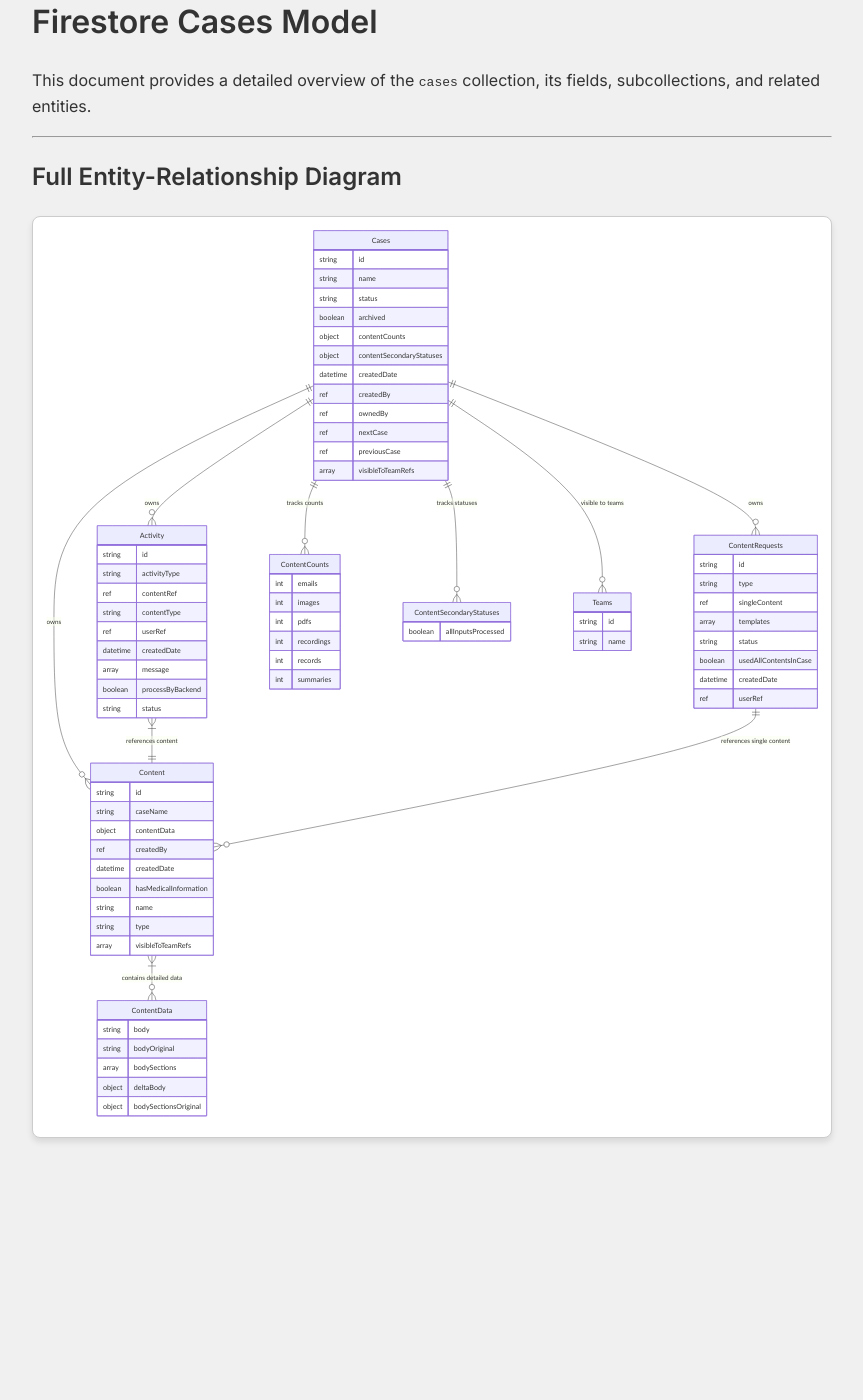
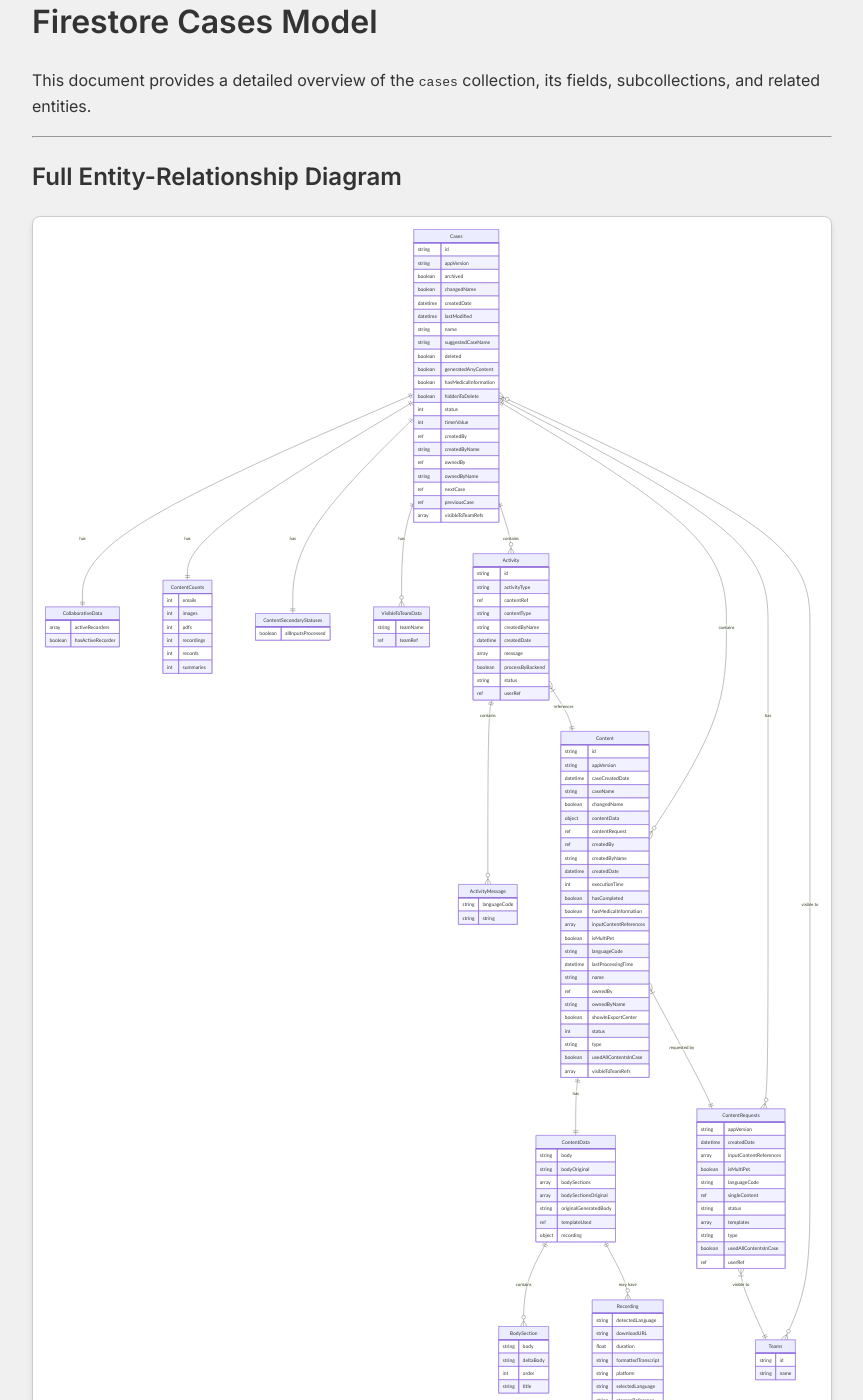
Before and after one commit to coreybb/docs, a Jekyll site: the page built from data-models/cases.md, in a window 1280 px wide and 1400 px high, scrolled down 236 px. Shown: the whole window, without its empty margins (208-1071 px from the left). Built offline with Jekyll 4.4.1, drawn with Linux system fonts in a browser that asks for light colours; before the commit the page ends 1414 px from its top, so only the background shows below that.

Commit message:
new format

```diff
--- a/data-models/cases.md
+++ b/data-models/cases.md
@@ -13,70 +13,35 @@ This document provides a detailed overview of the `cases` collection, its fields
 
 <div class="mermaid">
 erDiagram
-    %% Main Case Collection
     Cases {
         string id
+        string appVersion
+        boolean archived
+        boolean changedName
+        datetime createdDate
+        datetime lastModified
         string name
-        string status
-        boolean archived
-        object contentCounts
-        object contentSecondaryStatuses
-        datetime createdDate
+        string suggestedCaseName
+        boolean deleted
+        boolean generatedAnyContent
+        boolean hasMedicalInformation
+        boolean hiddenToDelete
+        int status
+        int timerValue
         ref createdBy
+        string createdByName
         ref ownedBy
+        string ownedByName
         ref nextCase
         ref previousCase
         array visibleToTeamRefs
     }
 
-    %% Subcollection: Activity
-    Activity {
-        string id
-        string activityType
-        ref contentRef
-        string contentType
-        ref userRef
-        datetime createdDate
-        array message
-        boolean processByBackend
-        string status
+    CollaborativeData {
+        array activeRecorders
+        boolean hasActiveRecorder
     }
 
-    %% Subcollection: Content
-    Content {
-        string id
-        string caseName
-        object contentData
-        ref createdBy
-        datetime createdDate
-        boolean hasMedicalInformation
-        string name
-        string type
-        array visibleToTeamRefs
-    }
-
-    %% Embedded Object: Content Data
-    ContentData {
-        string body
-        string bodyOriginal
-        array bodySections
-        object deltaBody
-        object bodySectionsOriginal
-    }
-
-    %% Subcollection: Content Requests
-    ContentRequests {
-        string id
-        string type
-        ref singleContent
-        array templates
-        string status
-        boolean usedAllContentsInCase
-        datetime createdDate
-        ref userRef
-    }
-
-    %% Embedded Object: Content Counts
     ContentCounts {
         int emails
         int images
@@ -86,26 +51,125 @@ erDiagram
         int summaries
     }
 
-    %% Embedded Object: Content Secondary Statuses
     ContentSecondaryStatuses {
         boolean allInputsProcessed
     }
 
-    %% Teams Collection
+    VisibleToTeamData {
+        string teamName
+        ref teamRef
+    }
+
+    Activity {
+        string id
+        string activityType
+        ref contentRef
+        string contentType
+        string createdByName
+        datetime createdDate
+        array message
+        boolean processByBackend
+        string status
+        ref userRef
+    }
+
+    ActivityMessage {
+        string languageCode
+        string string
+    }
+
+    Content {
+        string id
+        string appVersion
+        datetime caseCreatedDate
+        string caseName
+        boolean changedName
+        object contentData
+        ref contentRequest
+        ref createdBy
+        string createdByName
+        datetime createdDate
+        int executionTime
+        boolean hasCompleted
+        boolean hasMedicalInformation
+        array inputContentReferences
+        boolean isMultiPet
+        string languageCode
+        datetime lastProcessingTime
+        string name
+        ref ownedBy
+        string ownedByName
+        boolean showInExportCenter
+        int status
+        string type
+        boolean usedAllContentsInCase
+        array visibleToTeamRefs
+    }
+
+    ContentData {
+        string body
+        string bodyOriginal
+        array bodySections
+        array bodySectionsOriginal
+        string originalGeneratedBody
+        ref templateUsed
+        object recording
+    }
+
+    BodySection {
+        string body
+        string deltaBody
+        int order
+        string title
+    }
+
+    Recording {
+        string detectedLanguage
+        string downloadURL
+        float duration
+        string formattedTranscript
+        string platform
+        string selectedLanguage
+        string storageReference
+        string transcript
+    }
+
+    ContentRequests {
+        string appVersion
+        datetime createdDate
+        array inputContentReferences
+        boolean isMultiPet
+        string languageCode
+        ref singleContent
+        string status
+        array templates
+        string type
+        boolean usedAllContentsInCase
+        ref userRef
+    }
+
     Teams {
         string id
         string name
     }
 
-    %% Relationships
-    Cases ||--o{ ContentCounts : "tracks counts"
-    Cases ||--o{ ContentSecondaryStatuses : "tracks statuses"
-    Cases ||--o{ Activity : "owns"
-    Cases ||--o{ Content : "owns"
-    Cases ||--o{ ContentRequests : "owns"
-    Cases ||--o{ Teams : "visible to teams"
-    Activity }|--|| Content : "references content"
-    Content }|--o{ ContentData : "contains detailed data"
-    ContentRequests ||--o{ Content : "references single content"
+    Cases ||--|| CollaborativeData : "has"
+    Cases ||--|| ContentCounts : "has"
+    Cases ||--|| ContentSecondaryStatuses : "has"
+    Cases ||--o{ VisibleToTeamData : "has"
+    Cases ||--o{ Activity : "contains"
+    Cases ||--o{ Content : "contains"
+    Cases ||--o{ ContentRequests : "has"
+    Cases }o--o{ Teams : "visible to"
+
+    Activity ||--o{ ActivityMessage : "contains"
+    Activity }|--|| Content : "references"
+
+    Content ||--|| ContentData : "has"
+    ContentData ||--o{ BodySection : "contains"
+    ContentData ||--o{ Recording : "may have"
+
+    Content }|--|| ContentRequests : "requested by"
+    ContentRequests }|--|| Teams : "visible to"
 
 </div>
```
